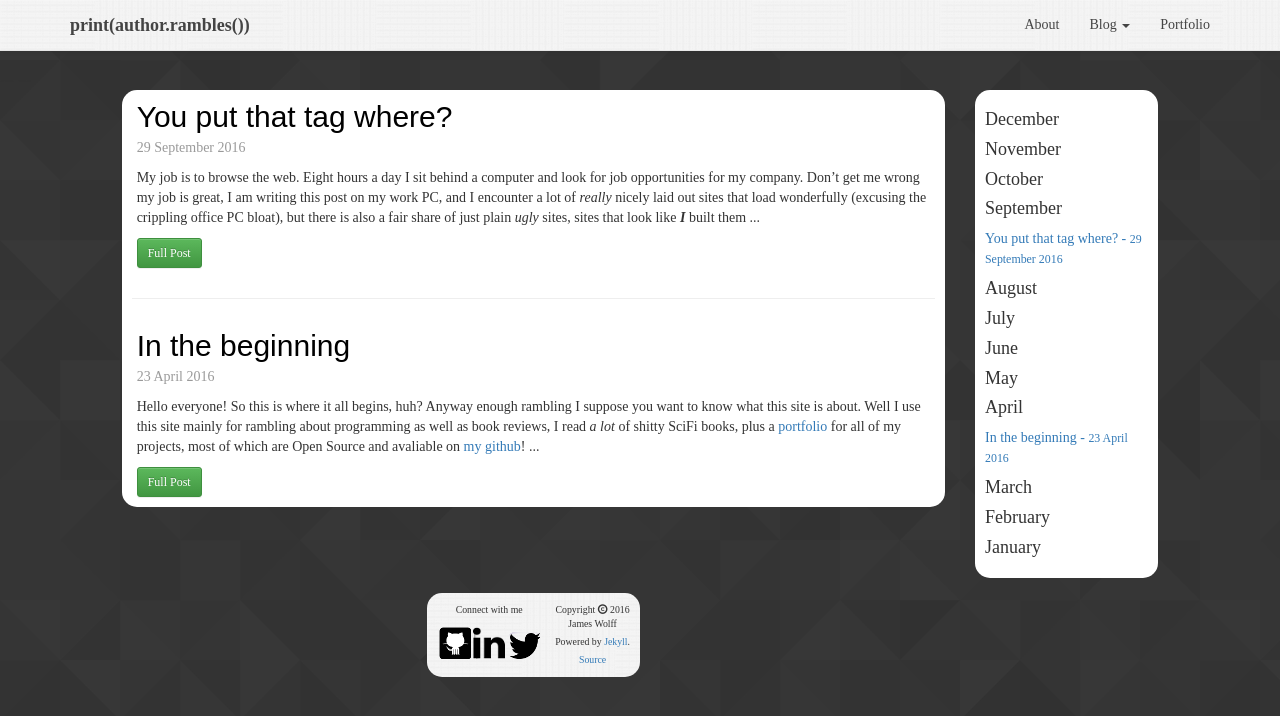
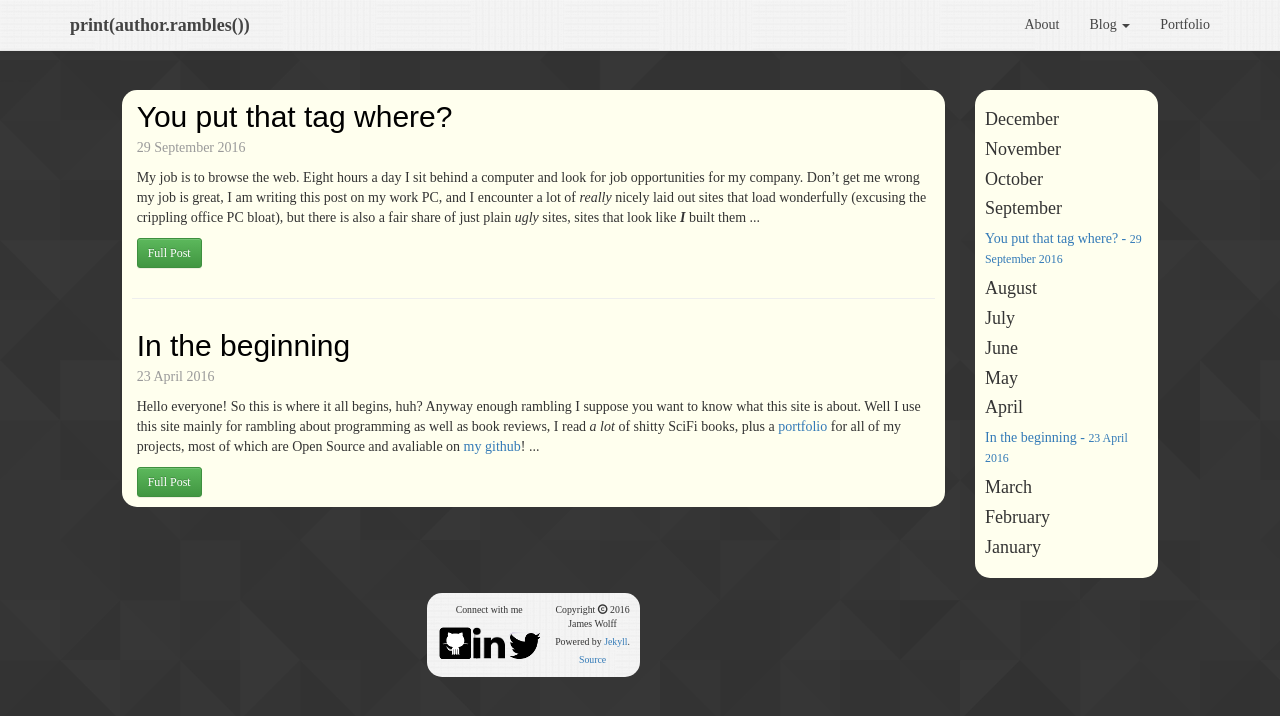
Before and after one commit to jwolff52/wolffblog, a Jekyll site: the page built from index.html, in a window 1280 px wide. Shown: the top 716 px of the page. Built offline with Jekyll 4.4.1, drawn with Linux system fonts in a browser that asks for light colours; some web fonts are replaced.

Commit message:
Update common.css

```diff
--- a/css/common.css
+++ b/css/common.css
@@ -76,7 +76,7 @@ body {
 }
 
 .page {
-	background-color: #fff;
+	background-color: #ffe;
 	padding: 10px;
 	-webkit-border-radius: 15px;
 		-moz-border-radius: 15px;
```
